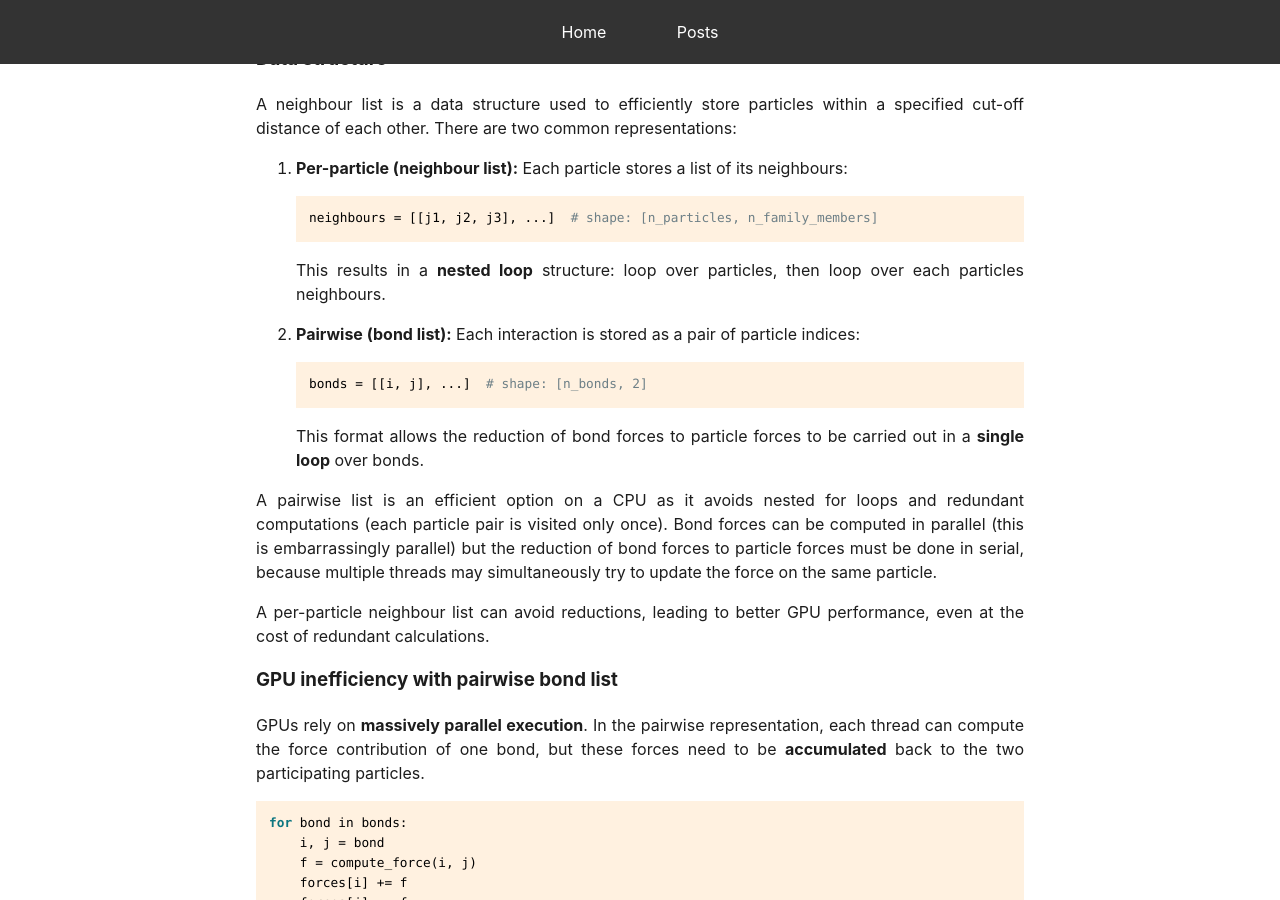
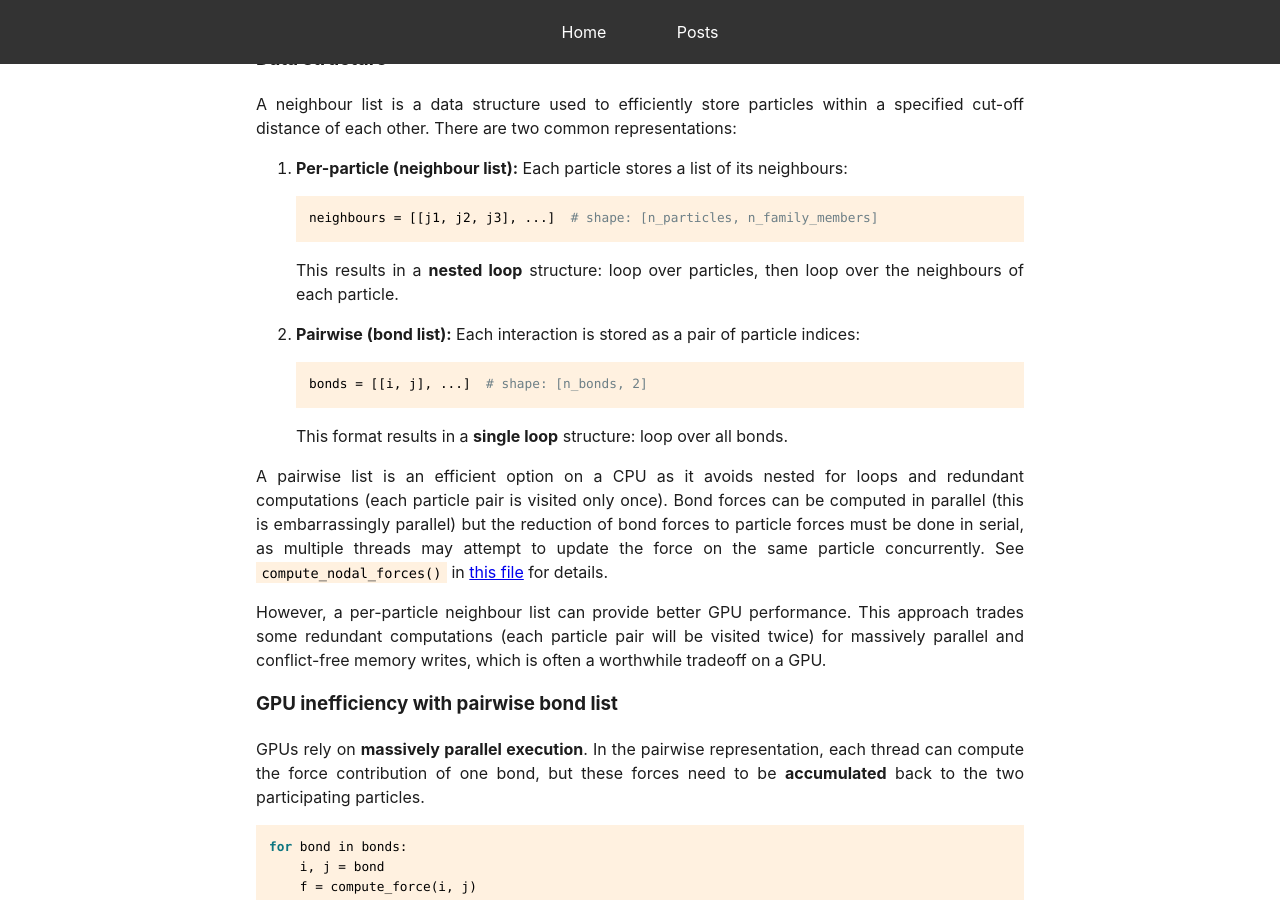
Before and after one commit to mark-hobbs/mark-hobbs.github.io, a Jekyll site: the page built from _posts/2025-02-03-cuda.md, in a window 1280 px wide and 900 px high, scrolled down 6235 px. Built offline with Jekyll 4.4.1, drawn with Linux system fonts in a browser that asks for light colours.

Commit message:
General updates

````diff
--- a/_posts/2025-02-03-cuda.md
+++ b/_posts/2025-02-03-cuda.md
@@ -287,7 +287,7 @@ A neighbour list is a data structure used to efficiently store particles within
    neighbours = [[j1, j2, j3], ...]  # shape: [n_particles, n_family_members]
    ```
 
-   This results in a **nested loop** structure: loop over particles, then loop over each particles neighbours.
+   This results in a **nested loop** structure: loop over particles, then loop over the neighbours of each particle.
 
 2. **Pairwise (bond list):** Each interaction is stored as a pair of particle indices:
 
@@ -295,11 +295,12 @@ A neighbour list is a data structure used to efficiently store particles within
    bonds = [[i, j], ...]  # shape: [n_bonds, 2]
    ```
 
-   This format allows the reduction of bond forces to particle forces to be carried out in a **single loop** over bonds.
+   This format results in a **single loop** structure: loop over all bonds.
 
-A pairwise list is an efficient option on a CPU as it avoids nested for loops and redundant computations (each particle pair is visited only once). Bond forces can be computed in parallel (this is embarrassingly parallel) but the reduction of bond forces to particle forces must be done in serial, because multiple threads may simultaneously try to update the force on the same particle.
+A pairwise list is an efficient option on a CPU as it avoids nested for loops and redundant computations (each particle pair is visited only once). Bond forces can be computed in parallel (this is embarrassingly parallel) but the reduction of bond forces to particle forces must be done in serial, as multiple threads may attempt to update the force on the same particle concurrently. See `compute_nodal_forces()` in [this file](https://github.com/mark-hobbs/pypd/blob/main/pypd/kernels/particles.py) for details.
 
-A per-particle neighbour list can avoid reductions, leading to better GPU performance, even at the cost of redundant calculations.
+However, a per-particle neighbour list can provide better GPU performance. This approach trades some redundant computations (each particle pair will be visited twice) for massively parallel and conflict-free memory writes, which is often a worthwhile tradeoff on a GPU.
+
 
 
 ### GPU inefficiency with pairwise bond list
````
